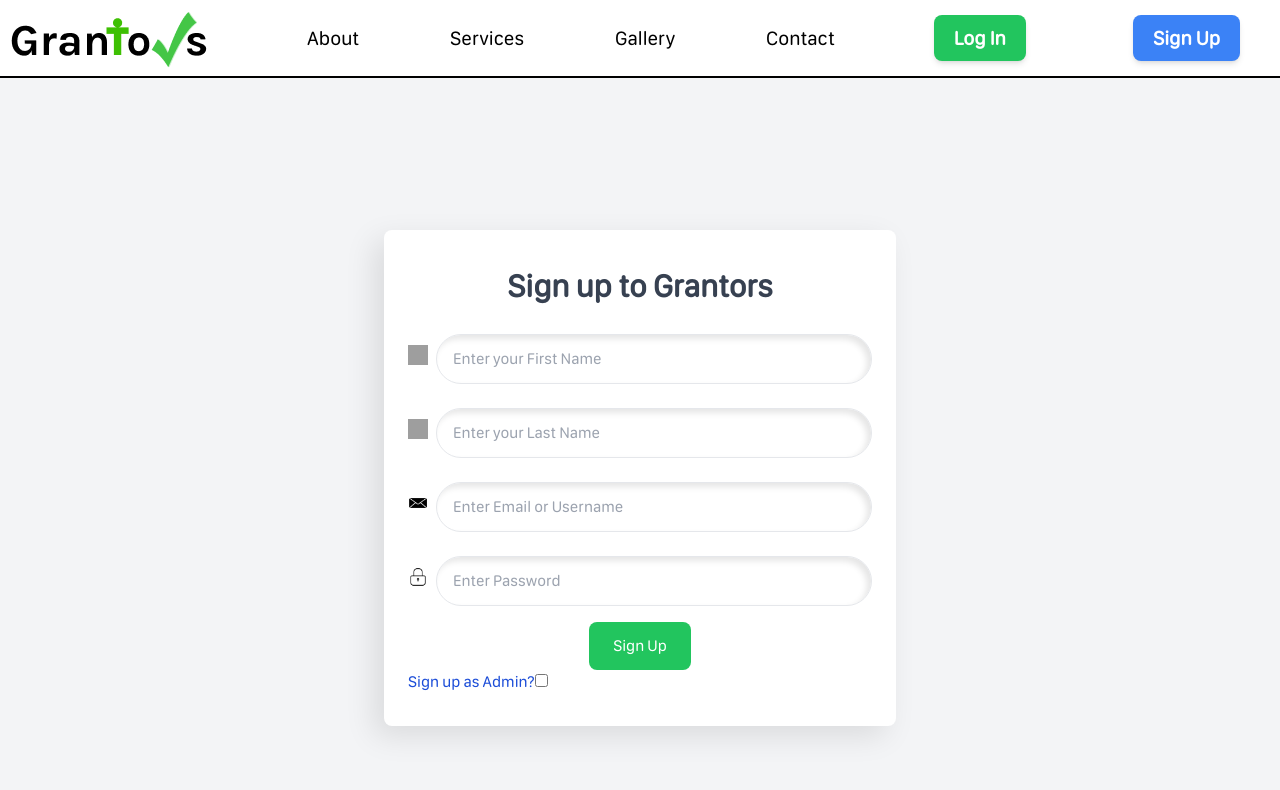
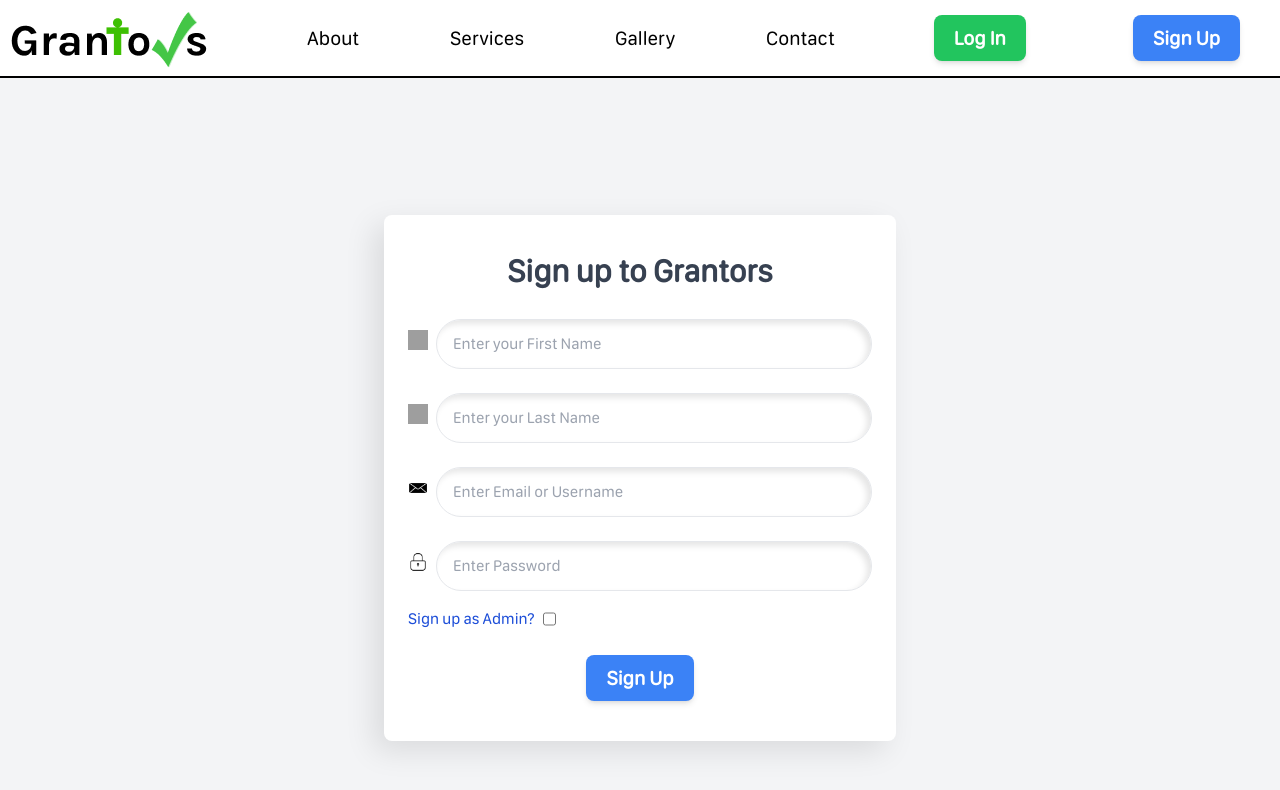
Before and after one commit to GlassesNoGlasses/c01w24-project-grantors, a React (Create React App) app in the folder frontend/: page /signup in a window 1280 px wide. Shown: the top 790 px of the page. Built offline with nearby package versions, Linux system fonts and the light colour scheme; grey boxes are pictures that could not be loaded.

Commit message:
Change SignUp to use tailwind

```diff
--- a/frontend/src/components/signup-page/SignUp.css
+++ /dev/null
@@ -1,32 +0,0 @@
-.signup-container {
-    @apply flex items-center justify-center min-h-screen bg-gray-100;
-  }
-
-  .signup-box {
-    @apply w-full max-w-xs px-4 py-6 mx-auto bg-white shadow rounded-lg sm:px-6 sm:py-8 md:max-w-sm lg:max-w-md xl:max-w-lg 2xl:max-w-xl;
-    box-shadow: -10px 10px 30px 0 rgba(0, 0, 0, 0.1);}
-
-  .input-group {
-    @apply flex items-center mt-4;
-  }
-
-  .input-icon {
-    @apply mr-2 h-5 w-5 flex-shrink-0 text-green-500;
-  }
-
-  .title {
-    @apply text-xl font-bold text-center sm:text-2xl text-gray-700;
-  }
-
-  .form-input {
-    @apply w-full px-3 py-2 mt-2 border border-gray-200 rounded-full focus:outline-none focus:ring focus:ring-green-600 sm:px-4 sm:py-3;
-    box-shadow: inset -4px 4px 6px rgba(0, 0, 0, 0.1);
-  }
-
-  .submit-btn {
-    @apply px-4 py-2 mt-4 text-white bg-green-500 rounded-lg hover:bg-green-600 sm:px-6 sm:py-3;
-  }
-
-  .is-admin-button {
-    @apply mr-2 text-blue-700;
-  }
--- a/frontend/src/components/signup-page/SignUp.tsx
+++ b/frontend/src/components/signup-page/SignUp.tsx
@@ -1,6 +1,5 @@
 import React, { useState } from 'react';
 import { SignUpProps } from './SignUpProps';
-import './SignUp.css';
 import nameIcon from '../../images/iconName.png';
 import emailIcon from '../../images/iconMail.png';
 import passwordIcon from '../../images/iconPassword.png';
@@ -34,64 +33,75 @@ const SignUp: React.FC<SignUpProps> = () => {
   };
 
   return (
-    <div className="signup-container">
-      <div className="signup-box">
-        <h3 className="title">Sign up to Grantors</h3>
-        <form onSubmit={handleSubmit}>
-          <div className="input-group">
-            <img src={nameIcon} alt="Password" className="input-icon" />
+    <div className="flex items-center justify-center min-h-screen bg-gray-100">
+      <div
+        className="w-full max-w-xs px-4 py-6 mx-auto bg-white shadow rounded-lg
+          sm:px-6 sm:py-8 md:max-w-sm lg:max-w-md xl:max-w-lg 2xl:max-w-xl
+          flex flex-col gap-4"
+        style={{ boxShadow: '-10px 10px 30px 0 rgba(0, 0, 0, 0.1)' }}>
+        <h3 className="text-xl font-bold text-center sm:text-2xl text-gray-700">Sign up to Grantors</h3>
+        <form className='flex flex-col gap-4' onSubmit={handleSubmit}>
+          <div className="flex items-center">
+            <img src={nameIcon} alt="Password"
+              className="mr-2 h-5 w-5 flex-shrink-0 text-green-500" />
             <input
               type="firstName"
               id="firstName"
               placeholder="Enter your First Name"
               value={firstName}
               onChange={(e) => setFirstName(e.target.value)}
-              className="form-input"
+              className="w-full px-3 py-2 mt-2 border border-gray-200 rounded-full focus:outline-none
+                focus:ring focus:ring-green-600 sm:px-4 sm:py-3"
+              style={{ boxShadow: 'inset -4px 4px 6px rgba(0, 0, 0, 0.1)'}}
               required
             />
           </div>
-          <div className="input-group">
-            <img src={nameIcon} alt="Password" className="input-icon" />
+          <div className="flex items-center">
+            <img src={nameIcon} alt="Password"
+              className="mr-2 h-5 w-5 flex-shrink-0 text-green-500" />
             <input
               type="lastName"
               id="lastName"
               placeholder="Enter your Last Name"
               value={lastName}
               onChange={(e) => setLastName(e.target.value)}
-              className="form-input"
+              className="w-full px-3 py-2 mt-2 border border-gray-200 rounded-full focus:outline-none
+                focus:ring focus:ring-green-600 sm:px-4 sm:py-3"
+              style={{ boxShadow: 'inset -4px 4px 6px rgba(0, 0, 0, 0.1)'}}
               required
             />
           </div>
-          <div className="input-group">
-            <img src={emailIcon} alt="Email" className="input-icon" />
+          <div className="flex items-center">
+            <img src={emailIcon} alt="Email"
+              className="mr-2 h-5 w-5 flex-shrink-0 text-green-500" />
             <input
               type="text"
               id="email"
               placeholder="Enter Email or Username"
               value={email}
               onChange={(e) => setEmail(e.target.value)}
-              className="form-input"
+              className="w-full px-3 py-2 mt-2 border border-gray-200 rounded-full focus:outline-none
+                focus:ring focus:ring-green-600 sm:px-4 sm:py-3"
+              style={{ boxShadow: 'inset -4px 4px 6px rgba(0, 0, 0, 0.1)'}}
               required
             />
           </div>
-          <div className="input-group">
-            <img src={passwordIcon} alt="Password" className="input-icon" />
+          <div className="flex items-center">
+            <img src={passwordIcon} alt="Password"
+              className="mr-2 h-5 w-5 flex-shrink-0 text-green-500" />
             <input
               type="password"
               id="password"
               placeholder="Enter Password"
               value={password}
               onChange={(e) => setPassword(e.target.value)}
-              className="form-input"
+              className="w-full px-3 py-2 mt-2 border border-gray-200 rounded-full focus:outline-none
+                focus:ring focus:ring-green-600 sm:px-4 sm:py-3"
+              style={{ boxShadow: 'inset -4px 4px 6px rgba(0, 0, 0, 0.1)'}}
               required
             />
           </div>
-          <div className="flex justify-center">
-            <button type="submit" className="submit-btn">Sign Up</button>
-          </div>
-        </form>
-        <div className="is-admin-button">
-          <label>
+          <label className='flex flex-row gap-2 text-blue-700 text-sm'>
             Sign up as Admin?
             <input
               type="checkbox"
@@ -99,7 +109,14 @@ const SignUp: React.FC<SignUpProps> = () => {
               onChange={() => setIsAdmin(!isAdmin)}
             />
           </label>
-        </div>
+          <div className="flex justify-center">
+            <button
+              type="submit"
+              className='p-2 px-5 m-2 bg-blue-500 hover:bg-blue-600 active:bg-blue-700
+              text-white font-bold rounded-lg shadow-md transition-colors duration-150 ease-in
+                text-base'>Sign Up</button>
+          </div>
+        </form>
       </div>
     </div>
   );
```
